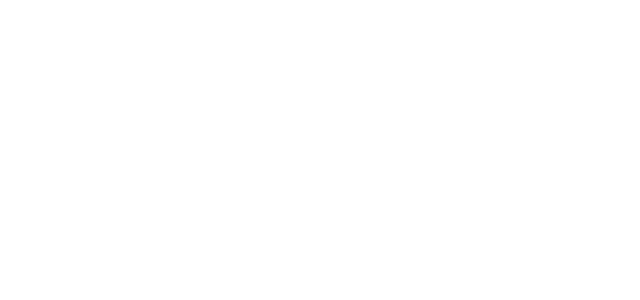
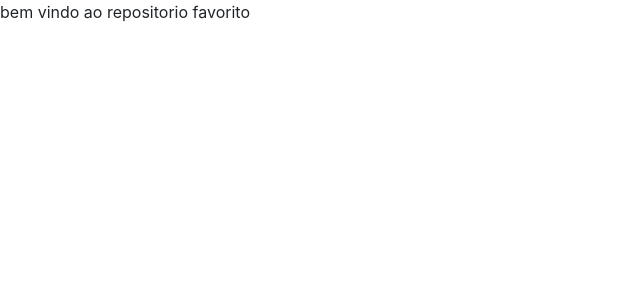
Before and after one commit to RodrigoVitor/Github-Search, a Nuxt app: page /repositorio-favorito in a window 1280 px wide. Before the commit this address had no page. Shown: the top 300 px of the page, without its empty margins (0-640 px from the left). Built offline with nearby package versions, Linux system fonts and the light colour scheme.

Commit message:
creating favorite repository page

```diff
--- /dev/null
+++ b/pages/repositorio-favorito/index.vue
@@ -0,0 +1,5 @@
+<template>
+    <div>
+        bem vindo ao repositorio favorito
+    </div>
+</template>
```
